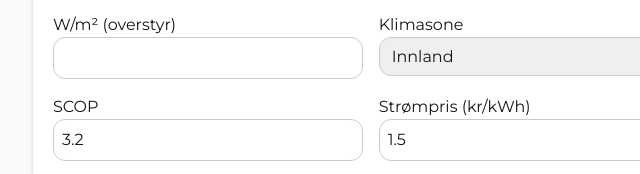
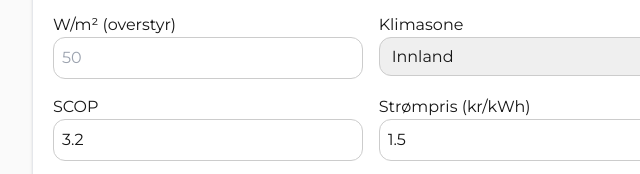
Before and after one commit to TNDT87/testkalk, a plain HTML site: page index.html in a window 1280 px wide. Shown: the part 242-416 px from the top of the page, 96-736 px from the left. Drawn offline with nearby package versions, Linux system fonts and the light colour scheme.

Commit message:
Update index.html

```diff
--- a/index.html
+++ b/index.html
@@ -31,7 +31,7 @@
           <div class="grid sm:grid-cols-2 gap-4">
             <label>Areal (m²)<input id="area" type="number" value="120" class="input" /></label>
             <label>Isolasjon<select id="insulation" class="input"><option>Veldig god</option><option selected>God</option><option>Middels</option><option>Dårlig</option></select></label>
-            <label>W/m² (overstyr)<input id="customWpm2" type="number" class="input" placeholder="" /></label>
+            <label>W/m² (overstyr)<input id="customWpm2" type="number" class="input" placeholder="50" /></label>
             <label>Klimasone<select id="climate" class="input"><option>Kyst</option><option selected>Innland</option><option>Fjell</option></select></label>
             <label>SCOP<input id="scop" type="number" step="0.1" value="3.2" class="input" /></label>
             <label>Strømpris (kr/kWh)<input id="elecPrice" type="number" step="0.01" value="1.5" class="input" /></label>
```
